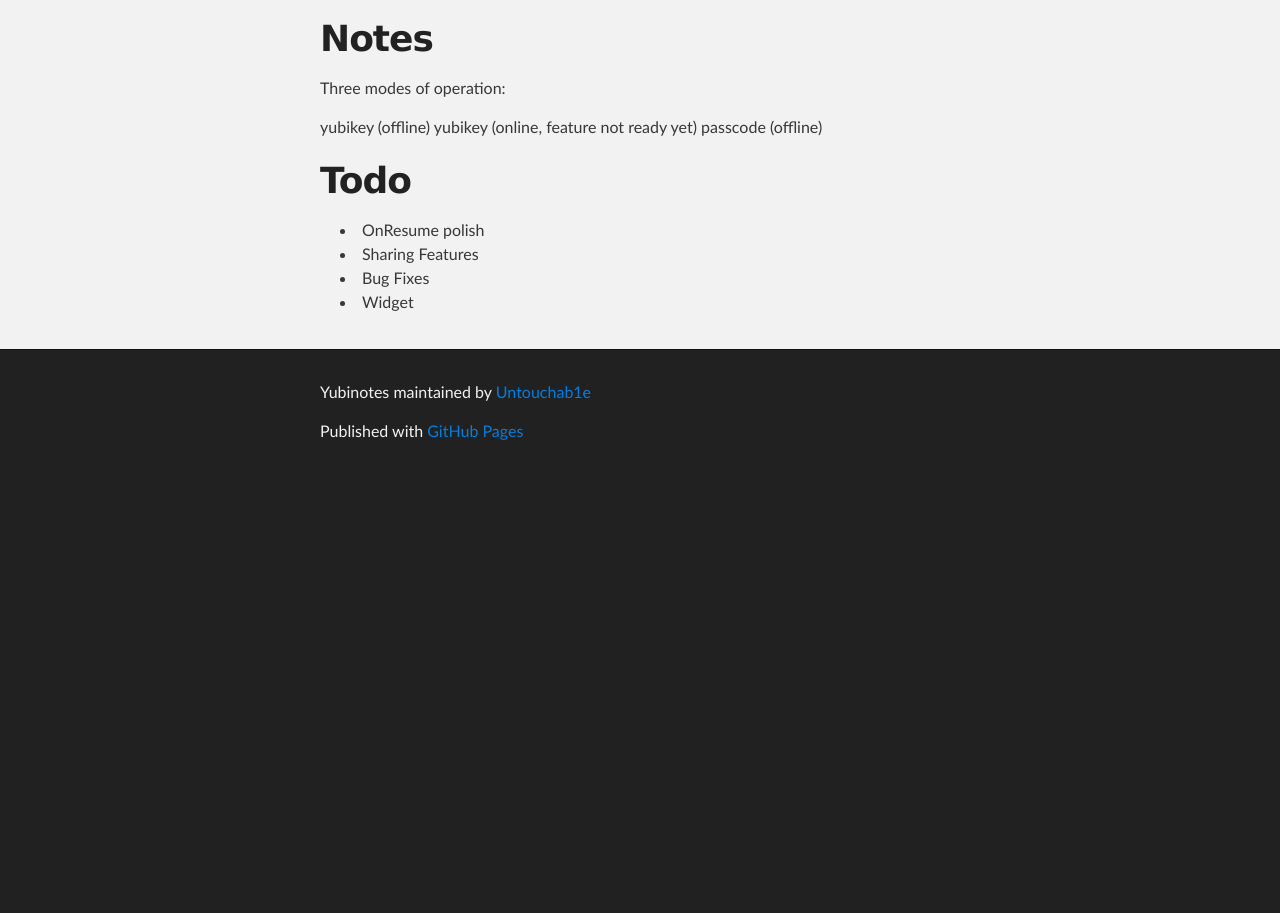
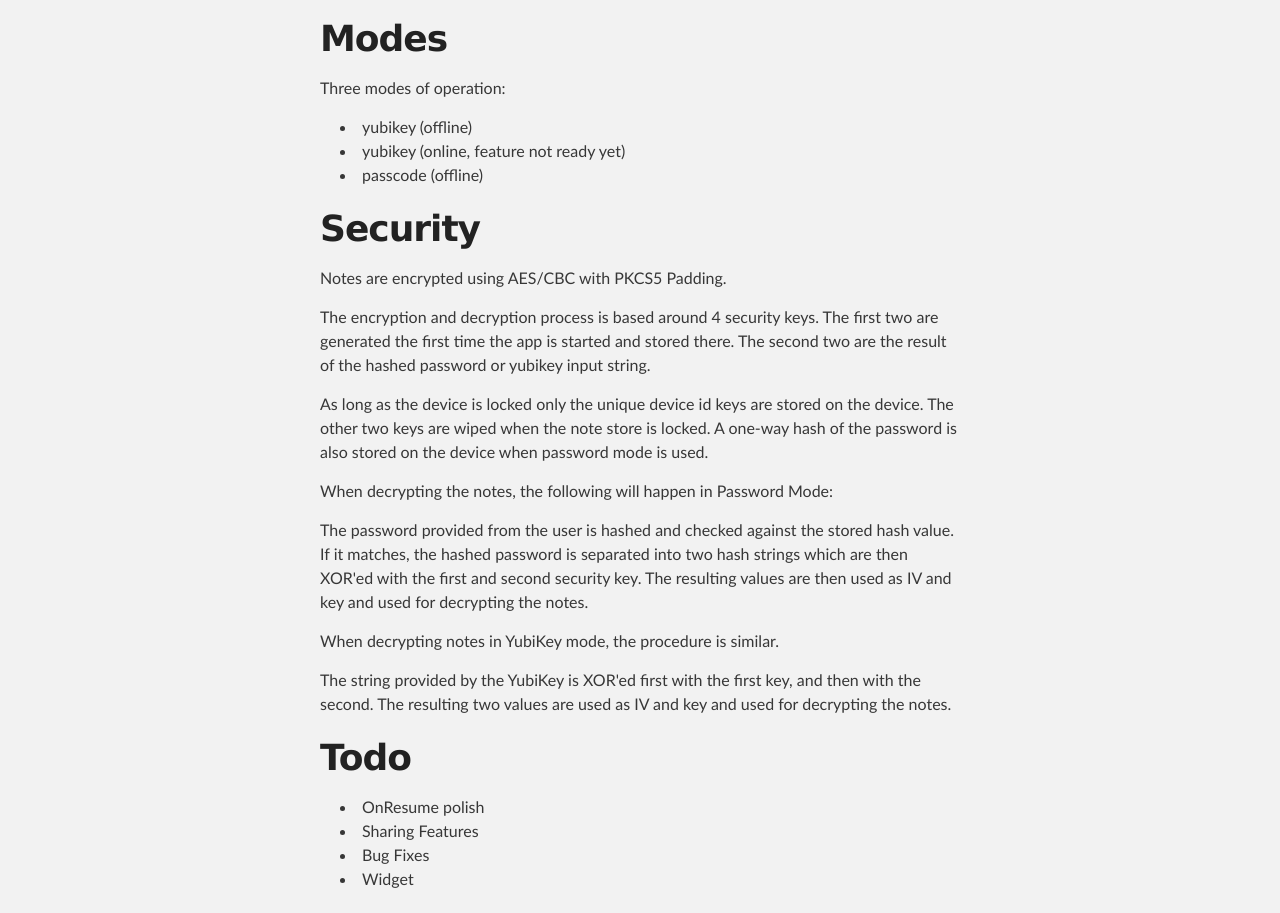
Before and after one commit to merikan/yubinotes, a plain HTML site: page index.html in a window 1280 px wide. Shown: the part 677-1590 px from the top of the page. Before the commit the page ends 1155 px from the top, so only its background shows below. Drawn offline with Linux system fonts and the light colour scheme.

```diff
--- a/index.html
+++ b/index.html
@@ -43,13 +43,29 @@
 
 <p>The app will not stop ninjas with physical access to your device and your yubikey or password from extracting your notes. Also, if you're being hunted by security agencies, dont blame me if they break the crypto and steal your notes.</p>
 
-<h1>Notes</h1>
+<h1>Modes</h1>
 
 <p>Three modes of operation:</p>
 
-<p>yubikey (offline)
-yubikey (online, feature not ready yet)
-passcode (offline)</p>
+<ul>
+<li>yubikey (offline)</li>
+<li>yubikey (online, feature not ready yet)</li>
+<li>passcode (offline)</li>
+</ul><h1>Security</h1>
+
+<p>Notes are encrypted using AES/CBC with PKCS5 Padding. </p>
+
+<p>The encryption and decryption process is based around 4 security keys. The first two are generated the first time the app is started and stored there. The second two are the result of the hashed password or yubikey input string. </p>
+
+<p>As long as the device is locked only the unique device id keys are stored on the device. The other two keys are wiped when the note store is locked. A one-way hash of the password is also stored on the device when password mode is used.</p>
+
+<p>When decrypting the notes, the following will happen in Password Mode:</p>
+
+<p>The password provided from the user is hashed and checked against the stored hash value. If it matches, the hashed password is separated into two hash strings which are then XOR'ed with the first and second security key. The resulting values are then used as IV and key and used for decrypting the notes.</p>
+
+<p>When decrypting notes in YubiKey mode, the procedure is similar.</p>
+
+<p>The string provided by the YubiKey is XOR'ed first with the first key, and then with the second. The resulting two values are used as IV and key and used for decrypting the notes.</p>
 
 <h1>Todo</h1>
 
```
Also changed, not shown: params.json (+1 -1 lines).
